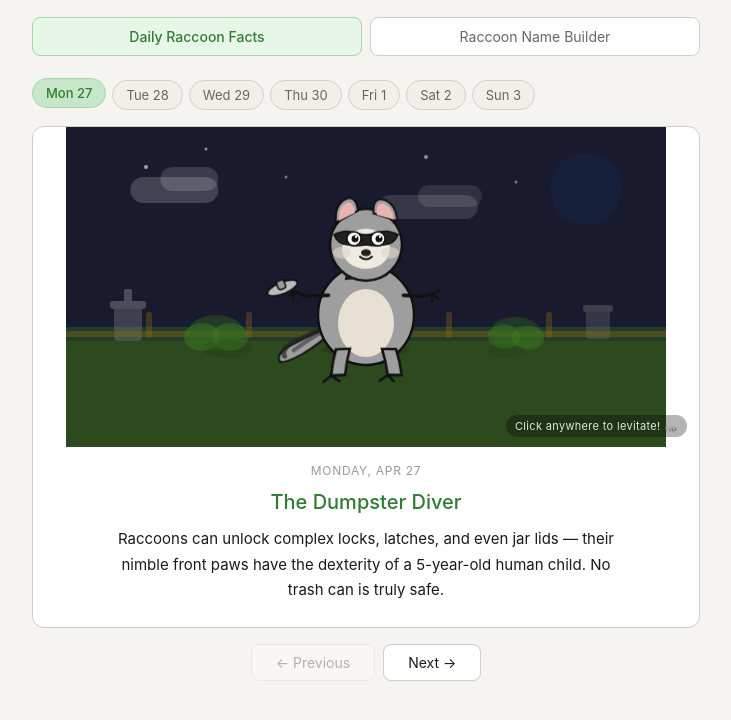
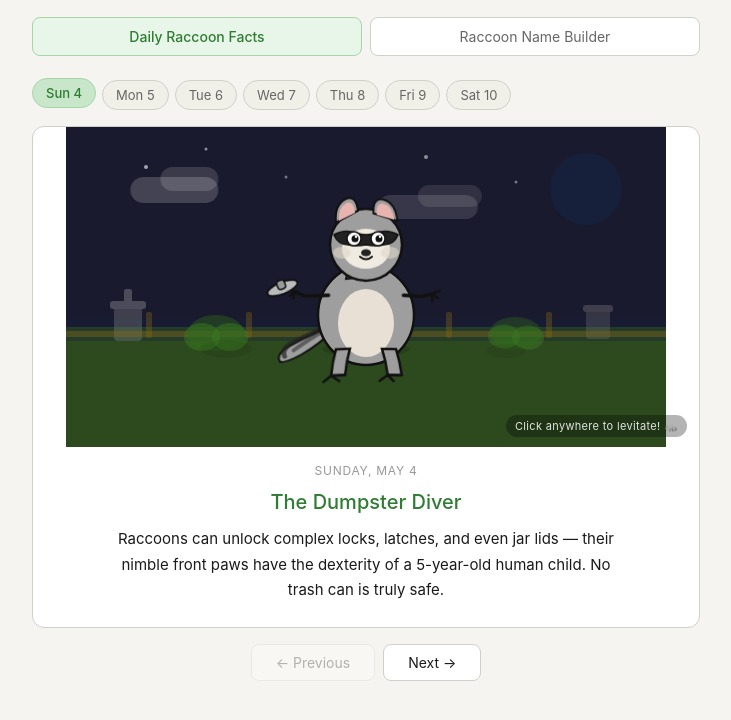
Before and after one commit to salisukaria-dotcom/colossyan-team-raccon, a plain HTML site: page index.html in a window 1280 px wide. Shown: the part 98-818 px from the top of the page, without its empty margins (274-1005 px from the left). Drawn offline with Linux system fonts and the light colour scheme.

Commit message:
Add new entries for May in DAYS_DATA

```diff
--- a/index.html
+++ b/index.html
@@ -673,13 +673,13 @@ const RACCOON_STYLES = [
 ];
 
 const DAYS_DATA = [
-  {label:'Mon 27', date:'Monday, Apr 27',   name:'The Dumpster Diver',    sky:['#1a1a2e','#16213e'], ground:'#2d4a1e', styleIdx:0, fnIdx:0},
-  {label:'Tue 28', date:'Tuesday, Apr 28',  name:'The Midnight Bandit',   sky:['#0d1b2a','#1b263b'], ground:'#1a3a0a', styleIdx:2, fnIdx:1},
-  {label:'Wed 29', date:'Wednesday, Apr 29',name:'The Wash Station Chef', sky:['#2c1654','#3d1a6e'], ground:'#1a2a0a', styleIdx:4, fnIdx:2},
-  {label:'Thu 30', date:'Thursday, Apr 30', name:'The Urban Sprinter',    sky:['#1a0a00','#2d1200'], ground:'#2a1a00', styleIdx:5, fnIdx:3},
-  {label:'Fri 1',  date:'Friday, May 1',    name:'The Roof Climber',      sky:['#0a1628','#152238'], ground:'#0a2a1a', styleIdx:1, fnIdx:4},
-  {label:'Sat 2',  date:'Saturday, May 2',  name:'The Pizza Thief',       sky:['#1a0a2a','#2d1245'], ground:'#1a2a0a', styleIdx:6, fnIdx:5},
-  {label:'Sun 3',  date:'Sunday, May 3',    name:'The Trash Napper',      sky:['#0d0d1a','#1a1a2e'], ground:'#0a1a00', styleIdx:7, fnIdx:6},
+  {label:'Sun 4',  date:'Sunday, May 4',    name:'The Dumpster Diver',    sky:['#1a1a2e','#16213e'], ground:'#2d4a1e', styleIdx:0, fnIdx:0},
+  {label:'Mon 5',  date:'Monday, May 5',   name:'The Midnight Bandit',   sky:['#0d1b2a','#1b263b'], ground:'#1a3a0a', styleIdx:2, fnIdx:1},
+  {label:'Tue 6',  date:'Tuesday, May 6',  name:'The Wash Station Chef', sky:['#2c1654','#3d1a6e'], ground:'#1a2a0a', styleIdx:4, fnIdx:2},
+  {label:'Wed 7',  date:'Wednesday, May 7',name:'The Urban Sprinter',    sky:['#1a0a00','#2d1200'], ground:'#2a1a00', styleIdx:5, fnIdx:3},
+  {label:'Thu 8',  date:'Thursday, May 8', name:'The Roof Climber',      sky:['#0a1628','#152238'], ground:'#0a2a1a', styleIdx:1, fnIdx:4},
+  {label:'Fri 9',  date:'Friday, May 9',   name:'The Pizza Thief',       sky:['#1a0a2a','#2d1245'], ground:'#1a2a0a', styleIdx:6, fnIdx:5},
+  {label:'Sat 10', date:'Saturday, May 10',name:'The Trash Napper',      sky:['#0d0d1a','#1a1a2e'], ground:'#0a1a00', styleIdx:7, fnIdx:6},
 ];
 
 const FACTS = [
```
